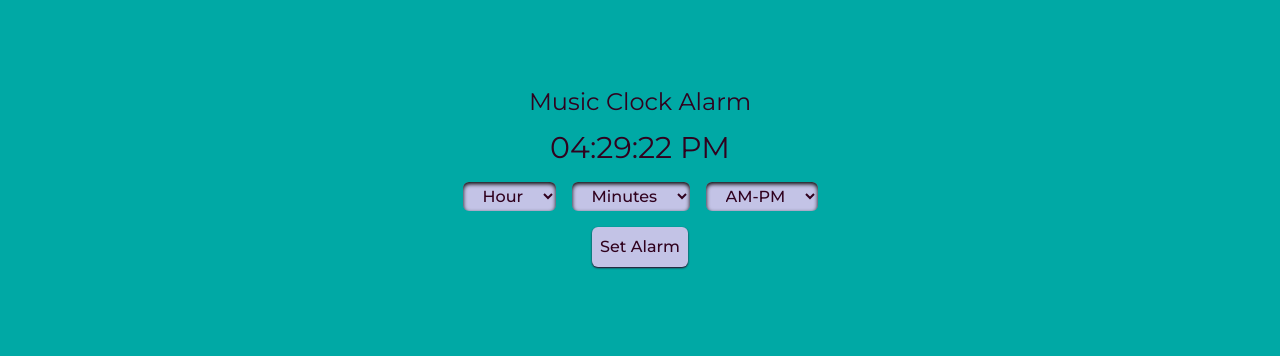
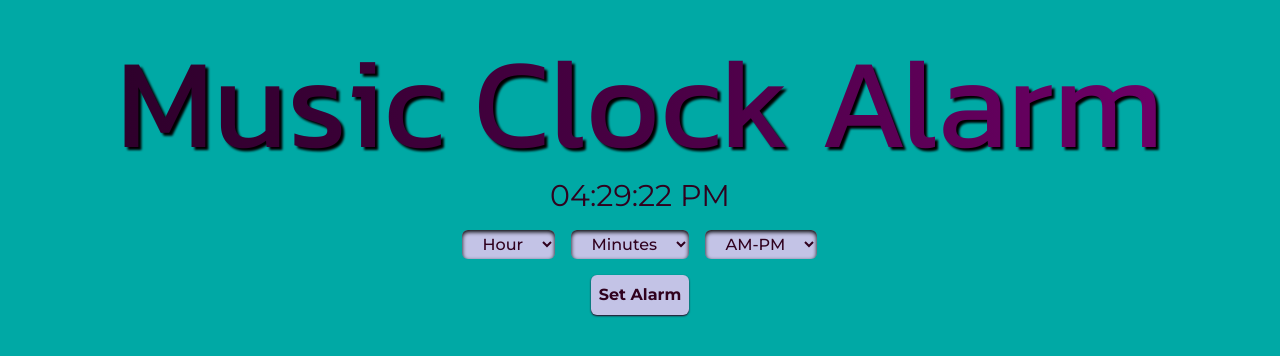
Before and after one commit to 4zin/clockAlarm, a Next.js app: page / in a window 1280 px wide. Shown: the part 224-580 px from the top of the page. Built offline with nearby package versions, Linux system fonts and the light colour scheme.

Commit message:
Styled AlarmModal

```diff
--- a/app/components/AlarmModal.tsx
+++ b/app/components/AlarmModal.tsx
@@ -1,5 +1,6 @@
 import { useContext } from "react"
 import { AlarmContext } from "./context/ClockContext"
+import { MuteIcon } from "az1n<prefix>/icons"
 
 export function AlarmModal() {
 
@@ -9,16 +10,22 @@ export function AlarmModal() {
         throw new Error('alarmContext must be used within AlarmProvider')
     }
 
-    const { alarmConfig, alarmTime } = alarmContext
+    const { alarmConfig, alarmTime, silenceAlarm } = alarmContext
 
     return (
         <section className={`grid ${alarmConfig ? 'absolute' : 'hidden'}  w-screen h-screen top-0 left-0 place-items-center bg-[rgba(0,0,0,0.25)]`}>
-            <div className="flex items-center justify-center h-[400px] w-[420px] bg-accents-100 rounded-md">
-                {
-                    alarmConfig && (
-                        <p className="text-white font-semibold">Alarma activada a las {alarmTime.hour}:{alarmTime.minute} {alarmTime.amPm}</p>
-                    )
-                }
+            <div className="flex flex-col justify-center items-center">
+                <div className="flex flex-col items-center justify-center h-[400px] w-[420px] bg-amber-300 rounded-md">
+                    <p className="text-accents-100 text-4xl font-semibold">Alarm</p>
+                    {
+                        alarmConfig && (
+                            <p className="text-accents-100 text-4xl font-semibold">{alarmTime.hour}:{alarmTime.minute} {alarmTime.amPm}</p>
+                        )
+                    }
+                </div>
+                <div className="sticky bottom-[7rem]">
+                    <button onClick={silenceAlarm} className="flex bg-accents-100 text-base font-medium py-2 px-4 rounded-md active:translate-y-1">Silence &nbsp; <MuteIcon /></button>
+                </div>
             </div>
         </section>
     )
--- a/app/components/Clock.tsx
+++ b/app/components/Clock.tsx
@@ -1,6 +1,9 @@
 'use client'
 import { useContext, useState, useEffect } from "react";
 import { AlarmContext } from "./context/ClockContext";
+import { Kanit } from 'next/font/google'
+
+const kanit = Kanit({ weight: ['100', '300', '400', '500'], subsets: ['latin'] })
 
 export const Clock = () => {
 
@@ -30,7 +33,7 @@ export const Clock = () => {
 
     return (
         <div className="flex flex-col gap-3 items-center">
-            <h1 className="text-accents-100 text-2xl">Music Clock Alarm</h1>
+            <h1 className={`bg-gradient-to-r from-[#2e002b] via-[#480043] to-[#6e0067] text-transparent bg-clip-text text-9xl ${kanit.className} antialiased drop-shadow-[3px_3px_1px_rgba(0,0,0,1.0)]`}>Music Clock Alarm</h1>
             {digitalHour && <p className="text-3xl text-accents-100">{digitalHour}:{digitalMinute}:{digitalSeconds} {ampm}</p>}
         </div>
     )
--- a/app/components/SetAlarm.tsx
+++ b/app/components/SetAlarm.tsx
@@ -38,7 +38,7 @@ export const SetAlarm = () => {
 
     return (
         <div className='flex flex-col'>
-            <div className='flex gap-4 mt-4 mb-4'>
+            <div className='flex gap-4 mt-4 mb-4 justify-center'>
                 <select
                     className={`bg-accents-400 py-1 px-[1rem] rounded-md shadow-black shadow-inner text-accents-100 font-medium`}
                     value={hour}
@@ -74,14 +74,13 @@ export const SetAlarm = () => {
 
             <div className='flex justify-center'>
                 <button
-                    className='bg-accents-400 hover:bg-[#bbbbea] p-2 rounded-md shadow-accents-100 shadow-sm text-accents-100 font-medium active:translate-y-1 transition-all duration-75'
+                    className='bg-accents-400 hover:bg-[#bbbbea] p-2 rounded-md shadow-accents-100 shadow-sm text-accents-100 font-semibold active:translate-y-1 transition-all duration-75'
                     onClick={setAlarmHandler}
                 >
                     Set Alarm
                 </button>
             </div>
             <AlarmModal />
-
         </div>
     )
 }
--- a/app/components/context/ClockContext.tsx
+++ b/app/components/context/ClockContext.tsx
@@ -82,8 +82,14 @@ export function AlarmProvider({ children }: { children: React.ReactNode }) {
         }
     }
 
-
-
+    const silenceAlarm = () => {
+        setAlarmConfig(false)
+        setAlarmTime({
+            hour: 'Hour',
+            minute: 'Minutes',
+            amPm: 'AM-PM'
+        })
+    }
 
 
     const hourNumber = fixNumber(Array.from(Array(13).keys()))
@@ -110,6 +116,7 @@ export function AlarmProvider({ children }: { children: React.ReactNode }) {
             amPmOptions,
             alarmTime,
             setAlarmHandler,
+            silenceAlarm,
             hourNumber,
             minuteNumber,
             hourHandler,
--- /dev/null
+++ b/app/icons.tsx
@@ -0,0 +1,6 @@
+export function MuteIcon() {
+    return (
+        <svg xmlns="http://www.w3.org/2000/svg" className="icon icon-tabler icon-tabler-volume-3" width="24" height="24" viewBox="0 0 24 24" strokeWidth="1.5" stroke="currentColor" fill="none" stroke-linecap="round" stroke-linejoin="round"><path stroke="none" d="M0 0h24v24H0z" fill="none" /><path d="M6 15h-2a1 1 0 0 1 -1 -1v-4a1 1 0 0 1 1 -1h2l3.5 -4.5a.8 .8 0 0 1 1.5 .5v14a.8 .8 0 0 1 -1.5 .5l-3.5 -4.5" /><path d="M16 10l4 4m0 -4l-4 4" /></svg>
+
+    )
+}
--- a/app/types.ts
+++ b/app/types.ts
@@ -7,7 +7,8 @@ export type ContextAlarmProps = {
     minutes: string;
     amPmOptions: string;
     alarmTime: AlarmTime;
-    setAlarmHandler: () => void
+    setAlarmHandler: () => void;
+    silenceAlarm: () => void;
     hourNumber: (string | number)[];
     minuteNumber: (string | number)[];
     hourHandler: (event: React.ChangeEvent<HTMLSelectElement>) => void
--- a/tailwind.config.ts
+++ b/tailwind.config.ts
@@ -24,7 +24,7 @@ const config: Config = {
           300: "#5A80AD",
           400: '#C3C3E6'
         }
-      }
+      },
     },
   },
   plugins: [],
```
